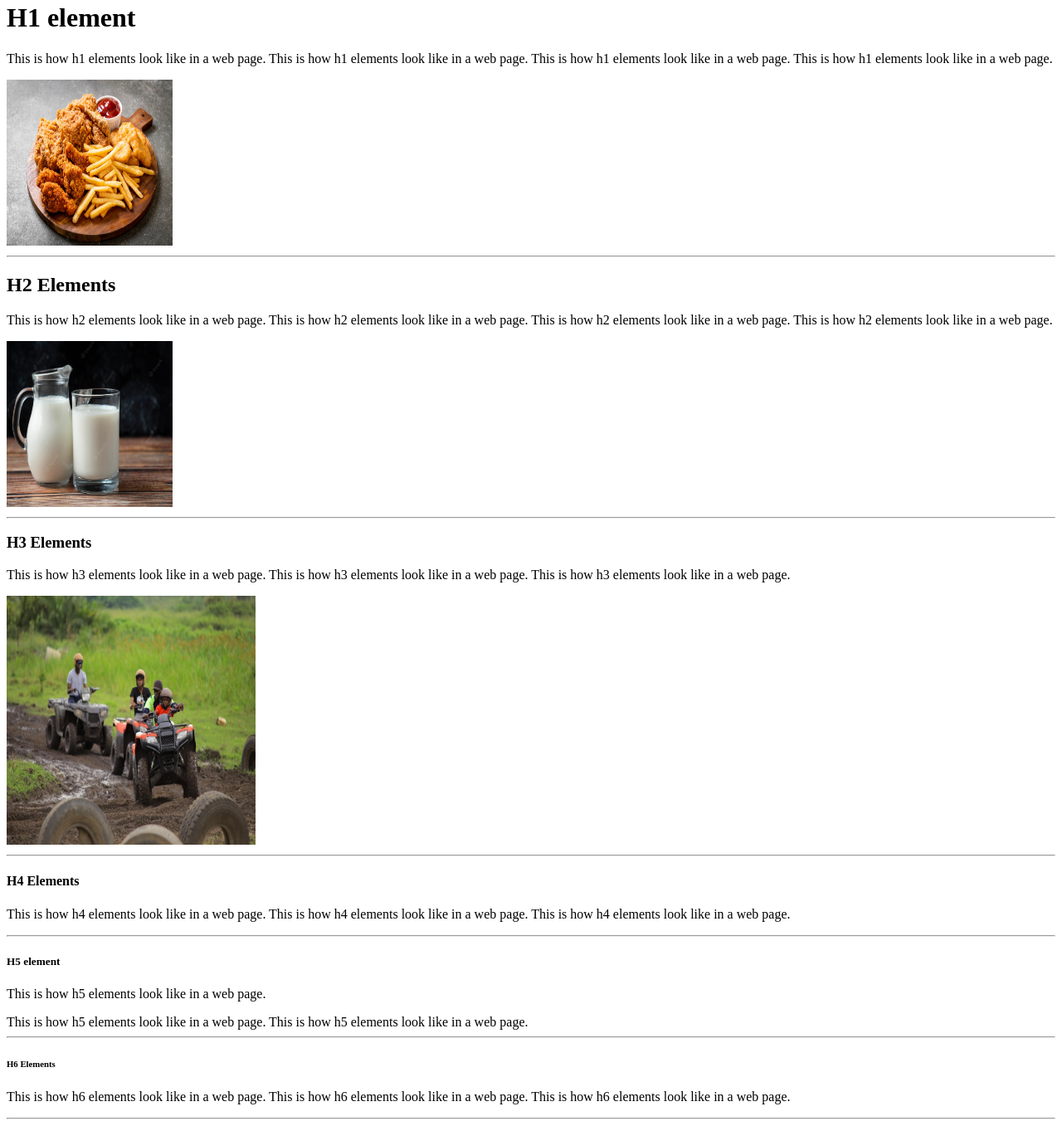
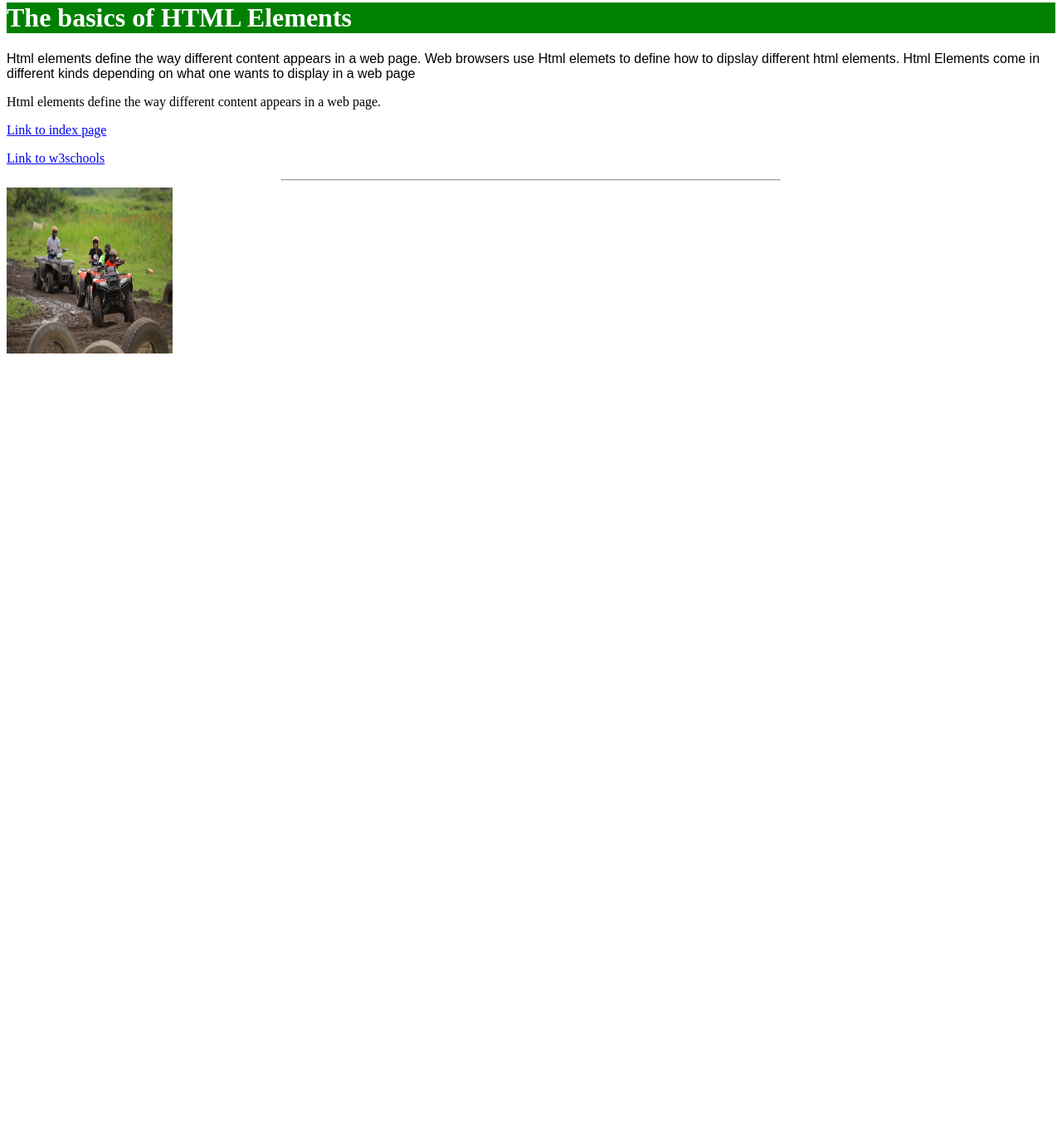
Before and after one commit to Davidkitumba/web-wensday-class, a plain HTML site: page htmlelements.html in a window 1280 px wide. Shown: the part 18-1375 px from the top of the page at 83% size. After the commit the page ends 800 px from the top, so only its background shows below. Drawn offline with Linux system fonts and the light colour scheme.

Commit message:
Update htmlelements.html

```diff
--- a/htmlelements.html
+++ b/htmlelements.html
@@ -7,45 +7,19 @@
     <title>Html elements</title>
 </head>
 <body>
-    <h1>H1 element</h1>
-    <p>This is how h1 elements look like in a web page. This is how h1 elements look like in a web page.
-        This is how h1 elements look like in a web page. This is how h1 elements look like in a web page.
+    <h1 style="background-color:green ; color:white;">The basics of HTML Elements</h1>
+    <p style="font-family:arial ;">Html elements define the way different content appears in a web page.
+        Web browsers use Html elemets to define
+        how to dipslay different html elements. Html Elements come in different kinds depending
+         on what one wants to display in a web page
     </p>
-    <img src="food.jpg" alt="a plate of food" width="200px" height="200px">
+    <p >Html elements define the way different content appears in a web page.
+    </p>
+    <a href="index.html"> <p>Link to index page</p></a>
+   <a href="https://www.w3schools.com/"><p>Link to w3schools</p></a>
 
-    <hr>
-    <h2>H2 Elements</h2>
-    <p>This is how h2 elements look like in a web page.  This is how h2 elements look like in a web page.
-        This is how h2 elements look like in a web page.
-        This is how h2 elements look like in a web page.
-    </p>
-    <img src="milk.jpg" alt="" width="200px" height="200px">
-    <hr>
-    <h3>H3 Elements</h3>
-    <p>This is how h3 elements look like in a web page.
-        This is how h3 elements look like in a web page.
-        This is how h3 elements look like in a web page.
-    </p>
-    <img src="bikes.jpeg" alt="" width="300px" height="300px">
-    <hr>
-    <h4>H4 Elements</h4>
-    <p>This is how h4 elements look like in a web page.
-        This is how h4 elements look like in a web page.
-        This is how h4 elements look like in a web page.
-    </p>
-    <hr>
-
-    <h5>H5 element</h5>
-    <p>This is how h5 elements look like in a web page. </p>
-    This is how h5 elements look like in a web page.
-    This is how h5 elements look like in a web page.
-    <hr>
-    <H6>H6 Elements</H6>
-    <p>This is how h6 elements look like in a web page.
-        This is how h6 elements look like in a web page.
-        This is how h6 elements look like in a web page.
-    </p>
-    <hr>
+    <hr width="600px">
+    <img src="bikes.jpeg" alt="this is a bike image" width="200px" height="200px">
 
 </body>
 </html>
```
